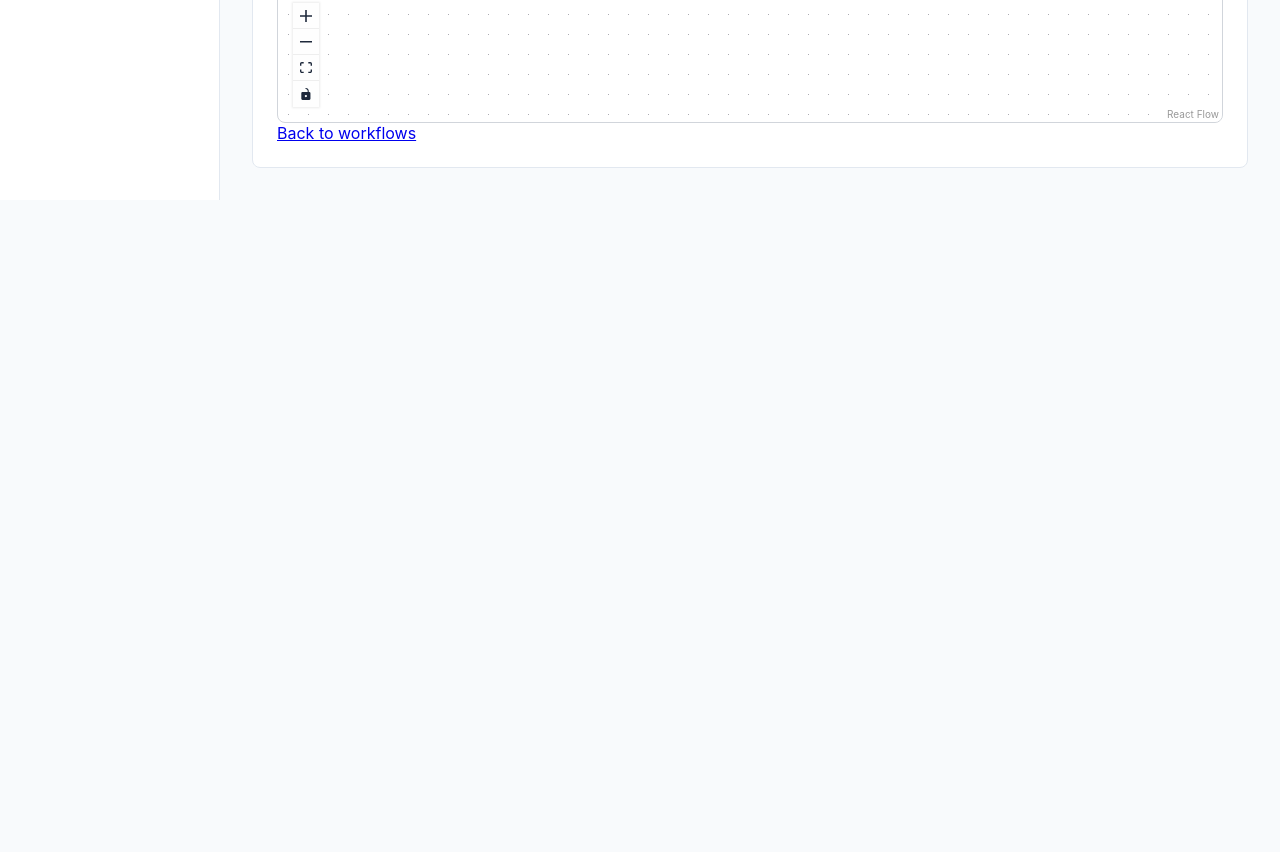
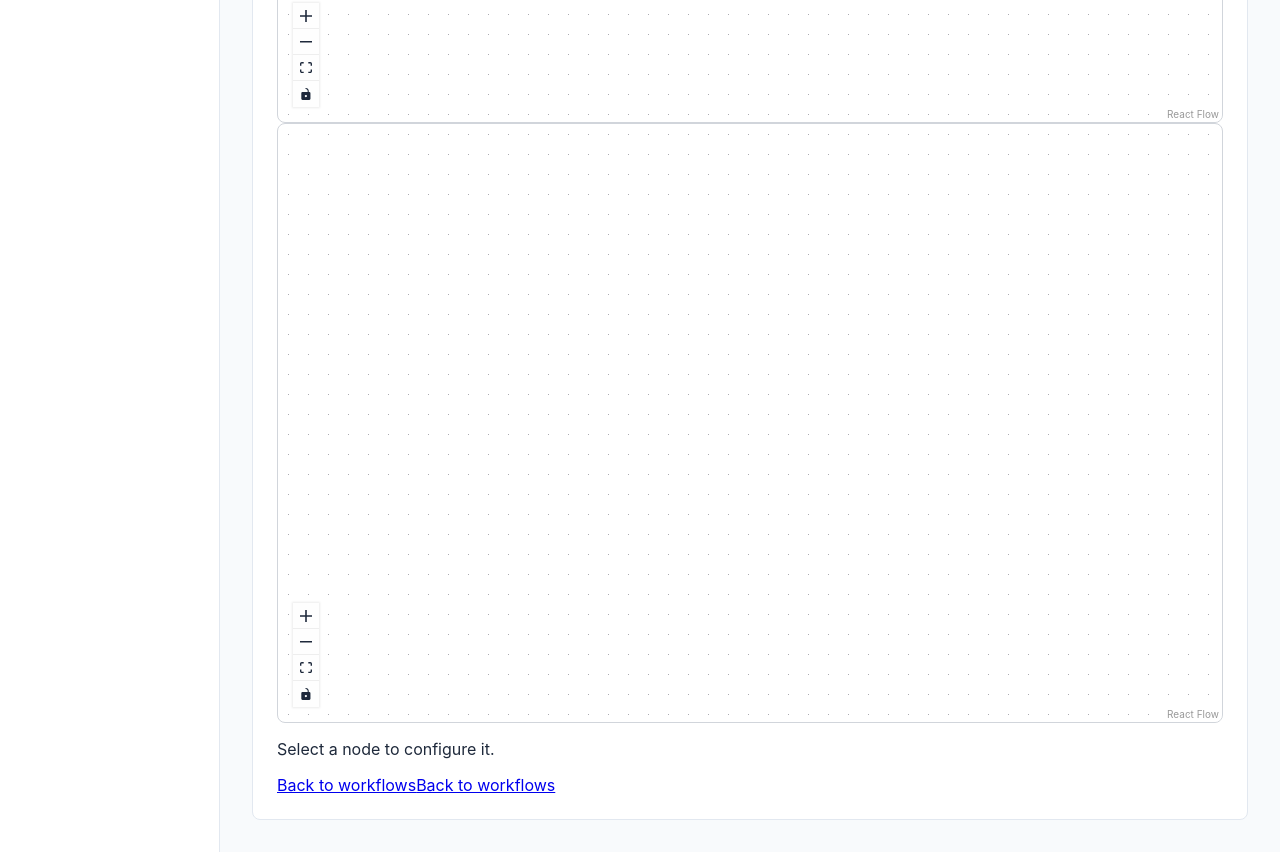
Before and after one commit to NandhiniMurthi/orchinova, a React (Vite) app in the folder apps/web/: page /workflows/new in a window 1280 px wide. Shown: the part 800-1652 px from the top of the page. Before the commit the page ends 1000 px from the top, so only its background shows below. Built offline with nearby package versions, Linux system fonts and the light colour scheme.

Commit message:
make edit configuration

```diff
--- /dev/null
+++ b/apps/web/src/components/workflow/NodeConfigPanel.tsx
@@ -0,0 +1,30 @@
+
+import type { Node } from '@xyflow/react'
+import type { WorkflowNode } from '../../types/workflow'
+
+type WorkflowFlowNode = Node<{
+  label: string
+  workflowNode: WorkflowNode
+}>
+
+type NodeConfigPanelProps = {
+  selectedNode: WorkflowFlowNode | undefined
+}
+
+function NodeConfigPanel({ selectedNode }: NodeConfigPanelProps) {
+  if (!selectedNode) {
+    return (
+      <aside>
+        <p>Select a node to configure it.</p>
+      </aside>
+    )
+  }
+
+  return (
+    <aside>
+      <h3>{selectedNode.data.label}</h3>
+    </aside>
+  )
+}
+
+export default NodeConfigPanel
--- a/apps/web/src/pages/WorkflowEditorPage.tsx
+++ b/apps/web/src/pages/WorkflowEditorPage.tsx
@@ -8,6 +8,7 @@ import { createWorkflowNode } from '../components/workflow/createWorkflowNode'
 import { createNodeId } from '../components/workflow/createNodeId'
 import NodePalette from '../components/workflow/NodePalette'
 import type { NodeType, WorkflowNode } from '../types/workflow'
+import NodeConfigPanel from '../components/workflow/NodeConfigPanel'
 type WorkflowFlowNode = Node<{
   label: string
   workflowNode: WorkflowNode
@@ -15,12 +16,13 @@ type WorkflowFlowNode = Node<{
 function WorkflowEditorPage() {
   const [nodes, setNodes, onNodesChange] = useNodesState<WorkflowFlowNode>([])
   const [selectedNodeId, setSelectedNodeId] = useState<string | null>(null)
+  const selectedNode = nodes.find(
+  (node) => node.id === selectedNodeId,
+)
   const onAddNode = (nodeType: NodeType) => {
   const id = createNodeId()
   const workflowNode = createWorkflowNode(nodeType, id)
-  const selectedNode = nodes.find(
-  (node) => node.id === selectedNodeId,
-)
+
   const newNode: WorkflowFlowNode = {
     id: workflowNode.id,
     position: {
@@ -53,7 +55,15 @@ function WorkflowEditorPage() {
             onNodeSelect={setSelectedNodeId}
 
         />
+        <WorkflowCanvas
+  nodes={nodes}
+  onNodesChange={onNodesChange}
+  onNodeSelect={setSelectedNodeId}
+/>
 
+<NodeConfigPanel selectedNode={selectedNode} />
+
+<Link to="/workflows">Back to workflows</Link>
         <Link to="/workflows">Back to workflows</Link>
       </Card>
     </main>
```
